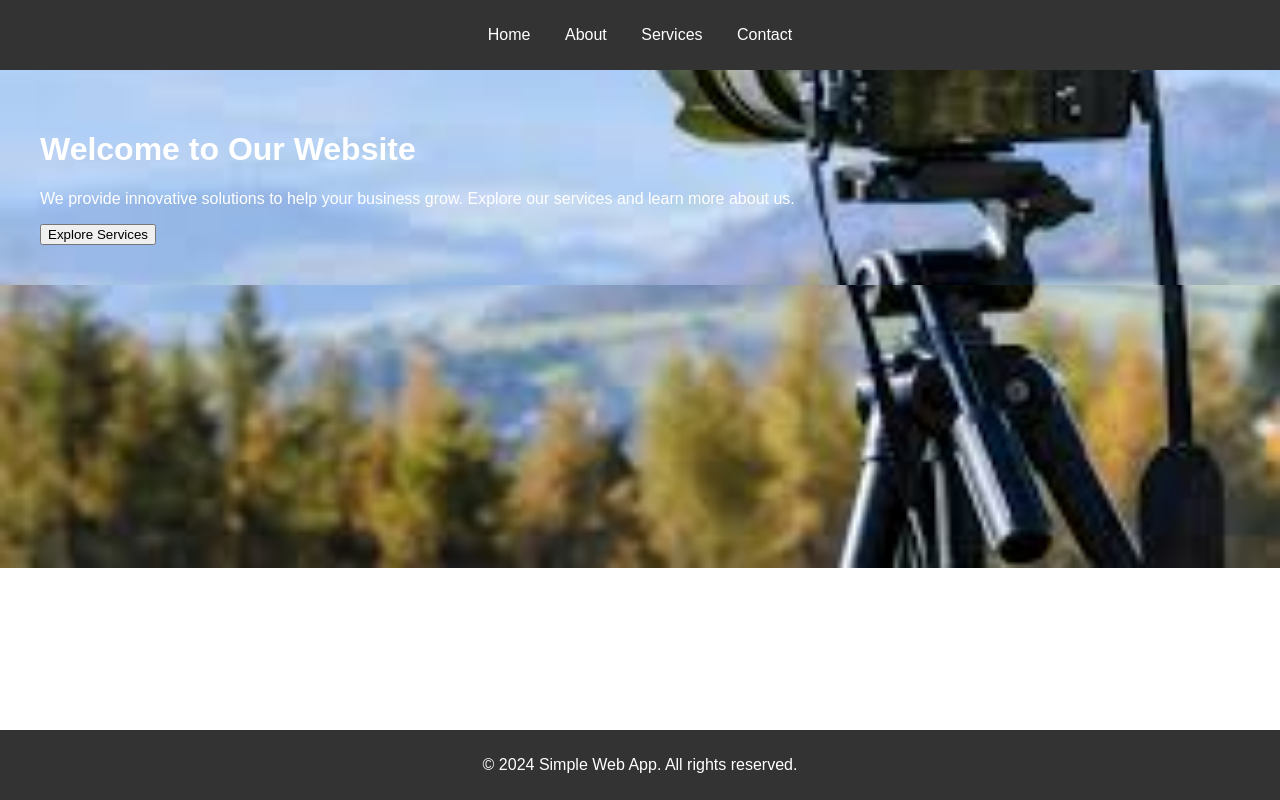
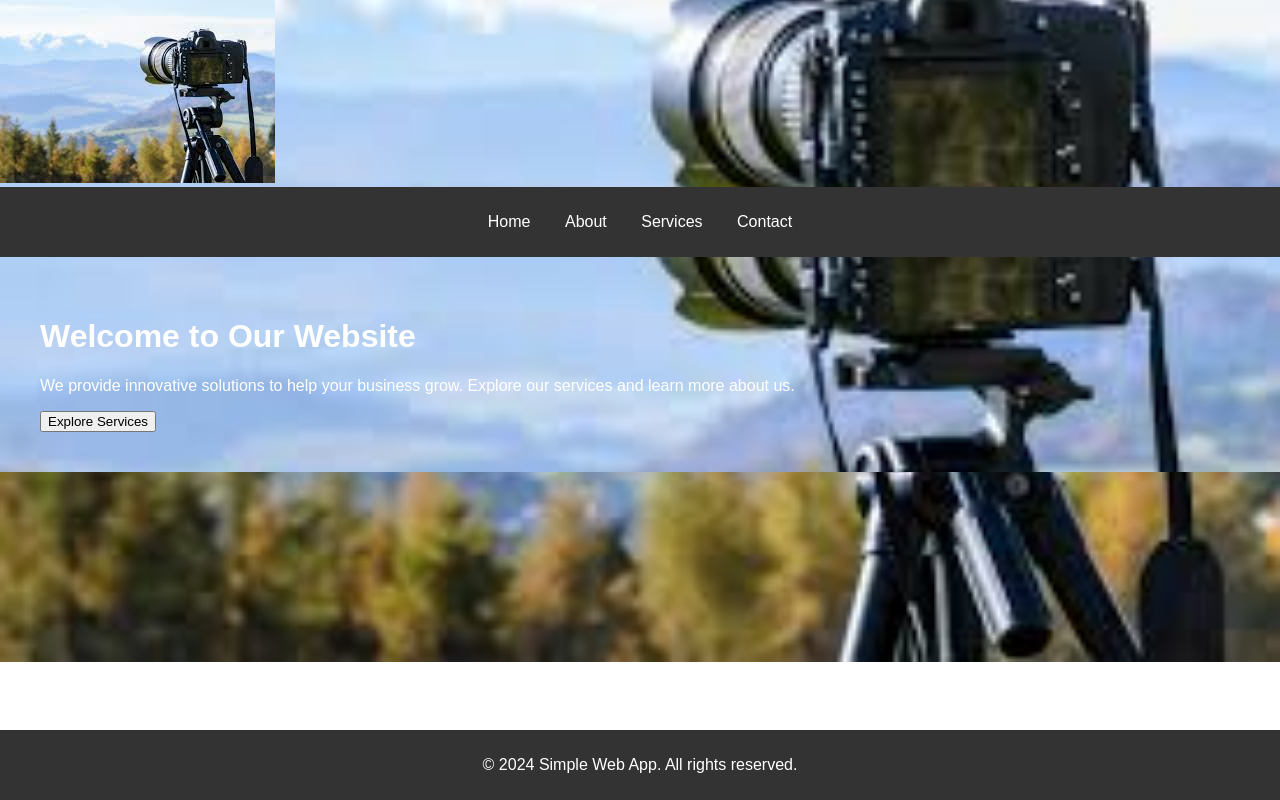
Before and after one commit to Shubham03122004/Lab-2, a plain HTML site: page index.html in a window 1280 px wide. Drawn offline with Linux system fonts and the light colour scheme.

Commit message:
Update index.html

```diff
--- a/index.html
+++ b/index.html
@@ -3,6 +3,7 @@
 <head>
   <meta charset="UTF-8">
   <meta name="viewport" content="width=device-width, initial-scale=1.0">
+  <img src="camera.jfif" alt="A description of the photo">
   <title>Home</title>
   <link rel="stylesheet" href="styles.css">
 </head>
```
